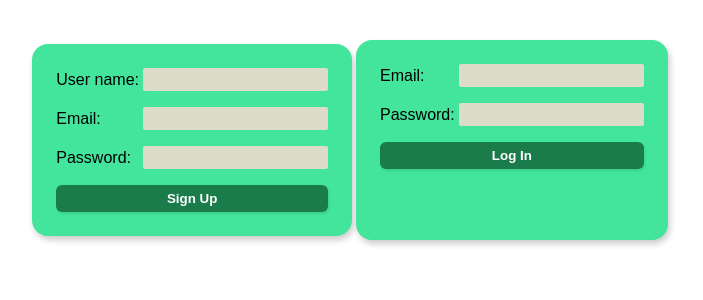
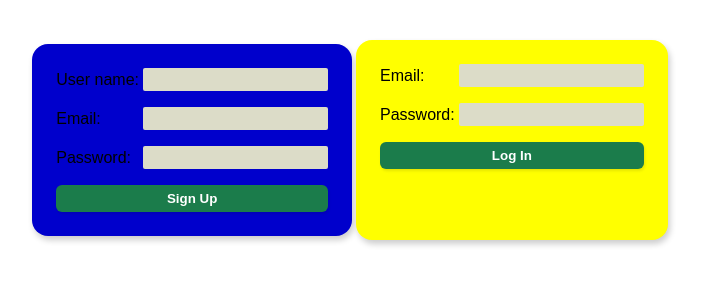
Before and after one commit to koukol-p/message-board, a Vue app: page / in a window 1280 px wide. Shown: the top 300 px of the page, without its empty margins (292-995 px from the left). Built offline with nearby package versions, Linux system fonts and the light colour scheme.

Commit message:
sass setup

```diff
--- a/package.json
+++ b/package.json
@@ -8,8 +8,10 @@
     "lint": "eslint . --ext .vue,.js,.jsx,.cjs,.mjs --fix --ignore-path .gitignore"
   },
   "dependencies": {
+    "firebase": "^8.10.1",
     "vue": "^3.2.33",
-    "vue-router": "^4.0.14"
+    "vue-router": "^4.0.14",
+    "vuex": "^4.0.2"
   },
   "devDependencies": {
     "@rushstack/eslint-patch": "^1.1.0",
@@ -18,6 +20,7 @@
     "eslint": "^8.5.0",
     "eslint-plugin-vue": "^8.2.0",
     "prettier": "^2.5.1",
+    "sass": "^1.51.0",
     "vite": "^2.9.5"
   }
 }
--- a/src/App.vue
+++ b/src/App.vue
@@ -5,7 +5,7 @@
   <router-view></router-view>
 </template>
 
-<style>
-@import '@/assets/base.css';
+<style lang="scss">
+@import './assets/base.scss';
 
 </style>
--- /dev/null
+++ b/src/assets/_variables.scss
@@ -0,0 +1 @@
+$myblue: #00c;
--- a/src/assets/base.css
+++ b/src/assets/base.scss
@@ -11,12 +11,11 @@ body {
   align-items: center;
   margin-bottom: 1rem;
 }
-.input-group input {
+input {
   border-radius: 2px;
   background-color: rgb(220, 220, 200);
   outline: none;
   border: none;
   margin-left: 4px;
   padding: 4px;
-
 }
--- a/src/components/LoginForm.vue
+++ b/src/components/LoginForm.vue
@@ -13,7 +13,7 @@
     </form>
 </template>
 
-<script setup lang="ts">
+<script setup>
 import { ref } from 'vue';
 import Button from "@/components/shared/Button.vue"
 
@@ -21,13 +21,13 @@ const email = ref("")
 const password = ref("")
 </script>
 
-<style scoped>
+<style scoped lang="scss">
     form {
         display: flex;
         flex-direction: column;
 
         min-width: 210px;
-        background-color: rgb(67, 229, 156);
+        background-color: yellow;
         padding: 1.5rem;
         border-radius: 1rem;
         box-shadow: 2px 4px 6px rgba(0,0,0,0.2);
--- a/src/components/SignupForm.vue
+++ b/src/components/SignupForm.vue
@@ -18,7 +18,7 @@
     </form>
 </template>
 
-<script setup lang="ts">
+<script setup>
 import { ref } from 'vue';
 import Button from "@/components/shared/Button.vue"
 
@@ -29,13 +29,14 @@ const email = ref("")
 const password = ref("")
 </script>
 
-<style scoped>
+<style scoped lang="scss">
+    @import "@/assets/_variables.scss";
     form {
         display: flex;
         flex-direction: column;
         margin: 4px;
         min-width: 210px;
-        background-color: rgb(67, 229, 156);
+        background-color: $myblue;
         padding: 1.5rem;
         border-radius: 1rem;
         box-shadow: 2px 4px 6px rgba(0,0,0,0.2);
--- a/src/components/shared/Button.vue
+++ b/src/components/shared/Button.vue
@@ -2,7 +2,7 @@
     <button @click="$emit('click')"><slot></slot></button>
 </template>
 
-<script setup lang="ts">
+<script setup>
 const props = defineProps({
     type: String,
     theme: String,
--- a/vite.config.js
+++ b/vite.config.js
@@ -1,14 +1,14 @@
-import { fileURLToPath, URL } from 'url'
+import { fileURLToPath, URL } from "url";
 
-import { defineConfig } from 'vite'
-import vue from '@vitejs/plugin-vue'
+import { defineConfig } from "vite";
+import vue from "@vitejs/plugin-vue";
 
 // https://vitejs.dev/config/
 export default defineConfig({
   plugins: [vue()],
   resolve: {
     alias: {
-      '@': fileURLToPath(new URL('./src', import.meta.url))
-    }
-  }
-})
+      "@": fileURLToPath(new URL("./src", import.meta.url)),
+    },
+  },
+});
```
Also changed, not shown: src/main.js (+7 -7 lines), src/store/index.js (renamed from store/index.js), src/store/modules/auth.js (renamed from store/modules/auth.js), 1 other file (tests, documents, lock files or other folders).
